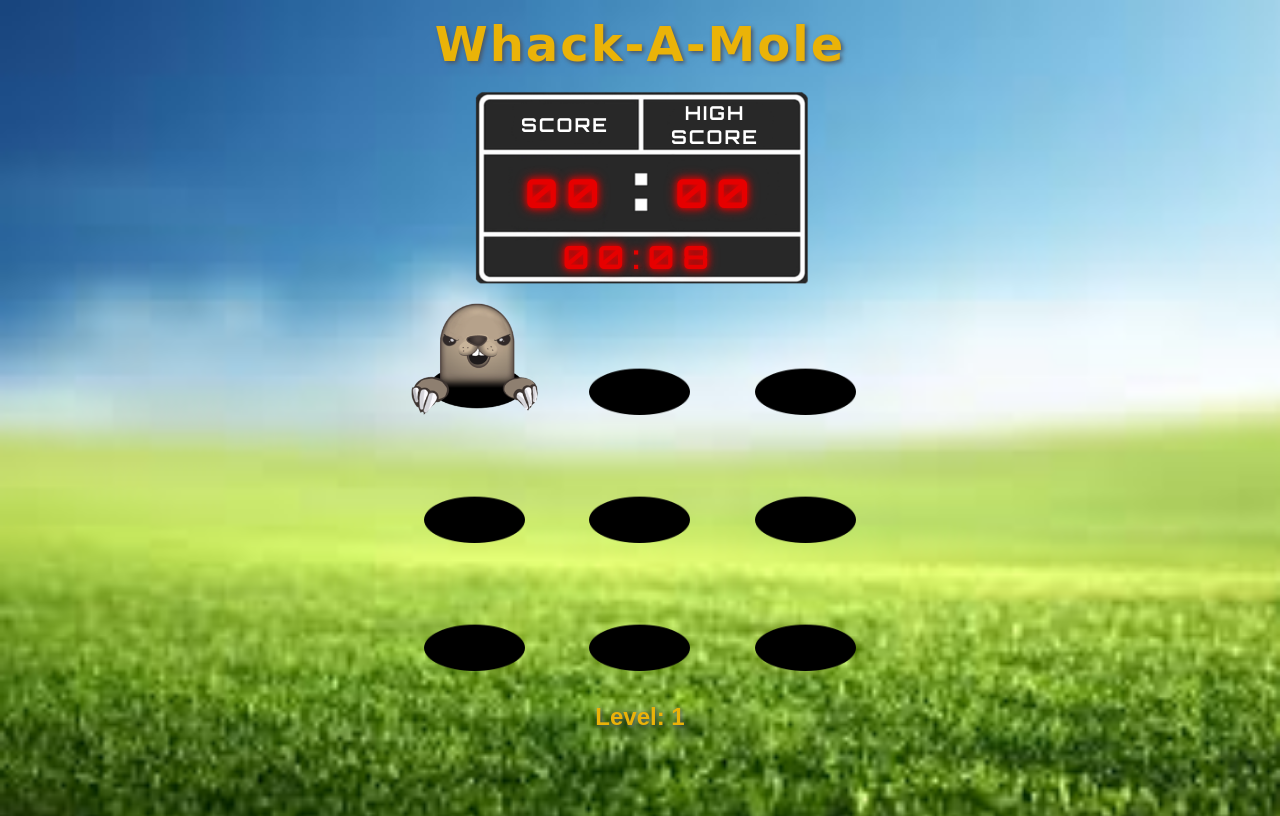
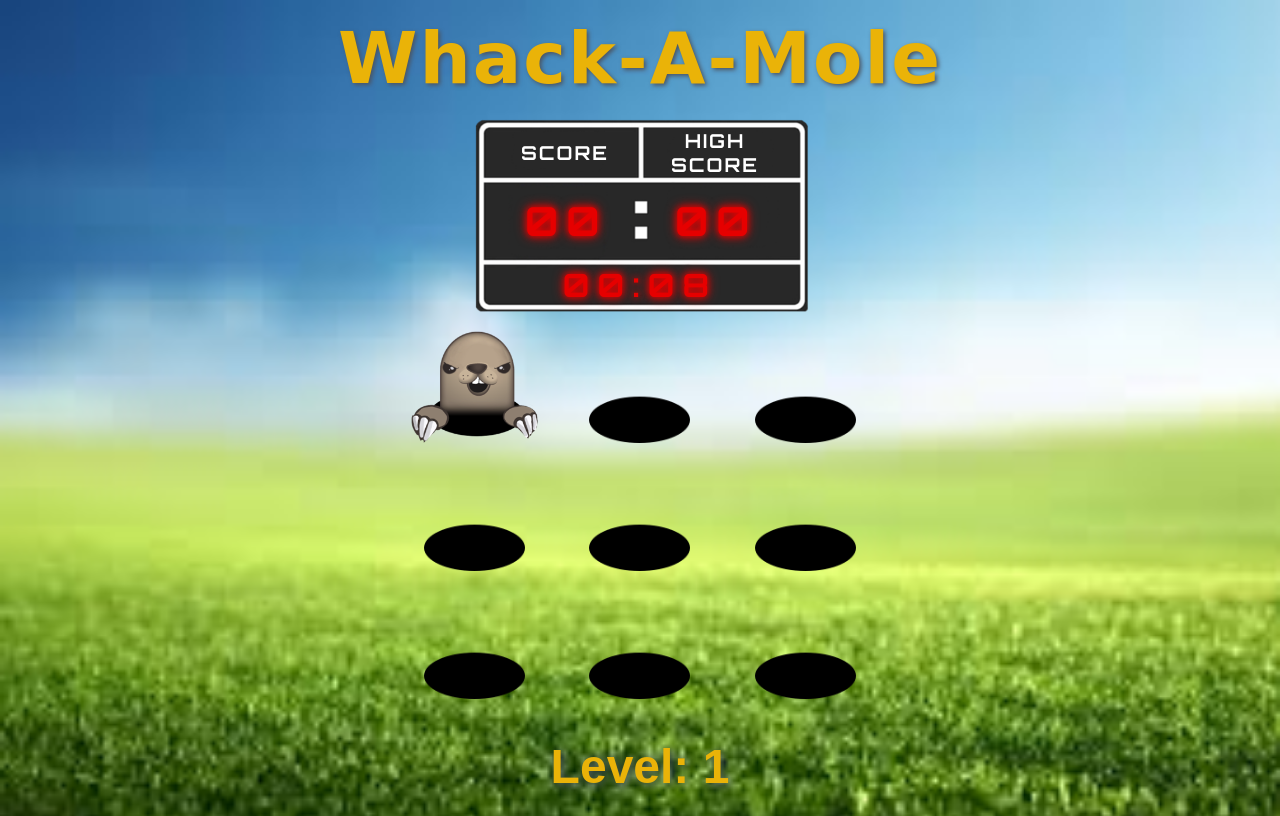
Before and after one commit to MajerAsh/whackAmole, a React (Vite) app: page / in a window 1280 px wide. Both pictures are taken after a click on the button "Play". Built offline with nearby package versions, Linux system fonts and the light colour scheme.

Commit message:
instructions + style

```diff
--- a/src/Field.jsx
+++ b/src/Field.jsx
@@ -1,8 +1,19 @@
 import { useGame } from "./MoleContext";
+import { useEffect, useState } from "react";
 
 export default function Field() {
   const NUM_HOLES = 9;
-  const { moleIndex, bangIndex, whackMole, level } = useGame();
+  const { moleIndex, bangIndex, whackMole, level, gameState } = useGame();
+  const [wiggle, setWiggle] = useState(false);
+
+  // "level:{level} animation"
+  useEffect(() => {
+    if (gameState === "playing") {
+      setWiggle(true);
+      const timeout = setTimeout(() => setWiggle(false), 700);
+      return () => clearTimeout(timeout);
+    }
+  }, [level, gameState]);
 
   /* returns an array of booleans; false = hole, true = mole/hole */
   return (
@@ -22,7 +33,9 @@ export default function Field() {
           </li>
         ))}
       </ul>
-      <div className="level-display">Level: {level}</div>
+      <div className={`level-display${wiggle ? " wiggle" : ""}`}>
+        Level: {level}
+      </div>
     </>
   );
 }
--- a/src/WelcomeScreen.jsx
+++ b/src/WelcomeScreen.jsx
@@ -5,8 +5,18 @@ export default function WelcomeScreen() {
 
   return (
     <div className="welcome">
-      <p>Welcome to Whack-A-Mole!</p>
-      <p> Click the mole and gain points.</p>
+      <div className="instructions"> Click on the mole to gain points.</div>
+      <div className="instructions">
+        {" "}
+        You must hit the mole at least 4 times within 10 seconds to move on to
+        the next level.
+      </div>
+      <div className="instructions">
+        {" "}
+        Each level gets harder, with less time and faster moles. Reach level 3
+        to win!
+      </div>
+      <br />
       <button onClick={startGame}>Play</button>
       <p>
         <strong>High Score: {highScore}</strong>
--- a/src/index.css
+++ b/src/index.css
@@ -23,7 +23,7 @@ body {
 }
 
 h1 {
-  font-size: 3rem;
+  font-size: 4.5rem;
   color: #eab308; /* golden yellow */
   text-shadow: 2px 2px 4px #4b5563; /* soft dark shadow */
   font-family: "Comic Sans MS", "Chalkboard SE", "Marker Felt", cursive;
@@ -57,14 +57,6 @@ div.welcome {
   background-image: url("/mole.png");
 }
 
-.level-display {
-  font-size: 1.5rem;
-  font-weight: bold;
-  margin-top: 1rem;
-  color: #eab308;
-  text-shadow: 1px 1px 4px #4b5563;
-}
-
 button {
   padding: 10px 20px;
   font-size: 16px;
@@ -88,24 +80,13 @@ button:hover {
   pointer-events: none;
   animation: pop 0.3s ease-out;
 }
+
+/*========cursor======*/
 .game-playing {
   cursor: url("/hammer.png"), pointer;
 }
 
-/*.scoreboard {
-  font-weight: bold;
-  font-size: 2rem;
-  color: #a0160c;
-}*/
-
-/*.timer-value {
-  font-weight: bold;
-  font-size: 2rem;
-  color: #a0160c;
-  margin-left: 1rem;
-}
-*/
-
+/*====score=====*/
 .scoreboard-png {
   position: relative;
   width: 350px; /* match your PNG size */
--- a/src/level.css
+++ b/src/level.css
@@ -1,3 +1,37 @@
+/* ===== level display ===== */
+.level-display {
+  font-size: 3rem;
+  font-weight: bold;
+  margin-top: 1.5rem;
+  color: #eab308;
+  text-shadow: 2px 2px 8px #4b5563;
+  animation: none;
+  display: inline-block;
+}
+.level-display.wiggle {
+  animation: wiggle 0.7s;
+}
+
+@keyframes wiggle {
+  0% {
+    transform: rotate(-8deg) scale(1.1);
+  }
+  20% {
+    transform: rotate(8deg) scale(1.1);
+  }
+  40% {
+    transform: rotate(-6deg) scale(1.1);
+  }
+  60% {
+    transform: rotate(6deg) scale(1.1);
+  }
+  80% {
+    transform: rotate(-4deg) scale(1.1);
+  }
+  100% {
+    transform: rotate(0deg) scale(1);
+  }
+}
 /* ===== game messages: level up/ game over.. ===== */
 .game-message {
   font-size: 2rem;
```
